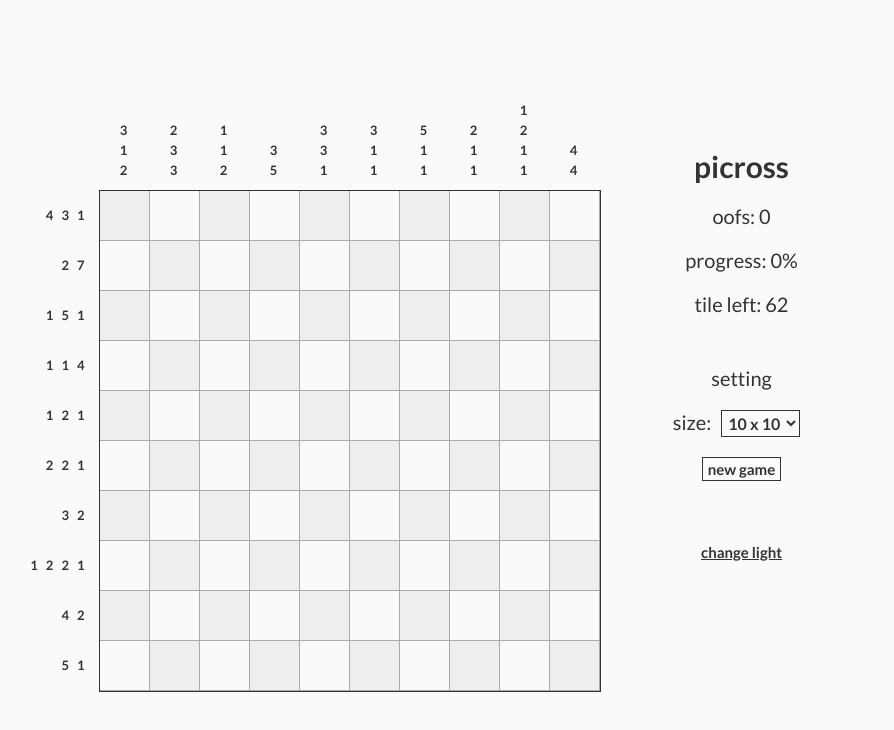
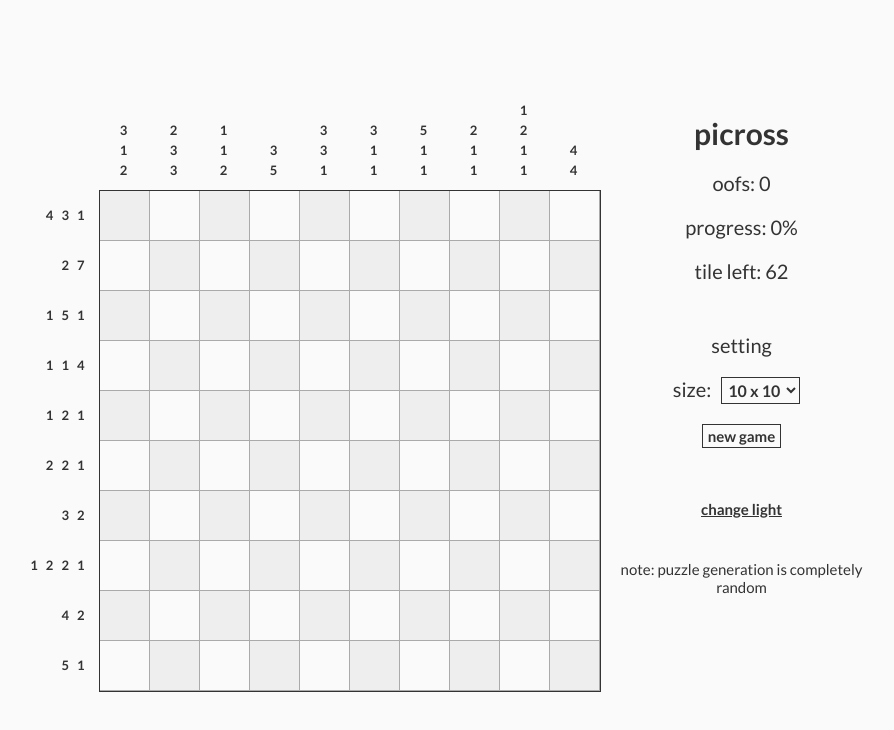
Before and after one commit to Geetguud/picross, a React (Create React App) app: page / in a window 1280 px wide. Shown: the top 730 px of the page, without its empty margins (246-1140 px from the left). Built offline with nearby package versions, Linux system fonts and the light colour scheme.

Commit message:
Useless api riddance & noting

```diff
--- a/src/components/Sidebar.js
+++ b/src/components/Sidebar.js
@@ -65,6 +65,7 @@ function Sidebar(props) {
                 <button className="newgame setting-opt">new game</button>
             </form>
             <button className="changelight setting-opt" onClick={() => changelight()}>change light</button>
+            <p className="note">note: puzzle generation is completely random</p>
         </div>
     )
 }
--- a/src/components/sidebar.css
+++ b/src/components/sidebar.css
@@ -56,7 +56,7 @@
 }
 
 .changelight {
-    margin-top: 5rem;
+    margin-top: 4rem;
     border: none;
     font-size: 1.5em;
     text-decoration: underline;
@@ -67,6 +67,12 @@
     text-decoration: none;
 }
 
+.note {
+    margin-top: 4rem;
+    text-align: center;
+    font-size: 1.5em;
+}
+
 @media (max-width: 600px) {
     .sidebar {
         width: 90%;
```
Also changed, not shown: 2 other files (tests, documents, lock files or other folders).
